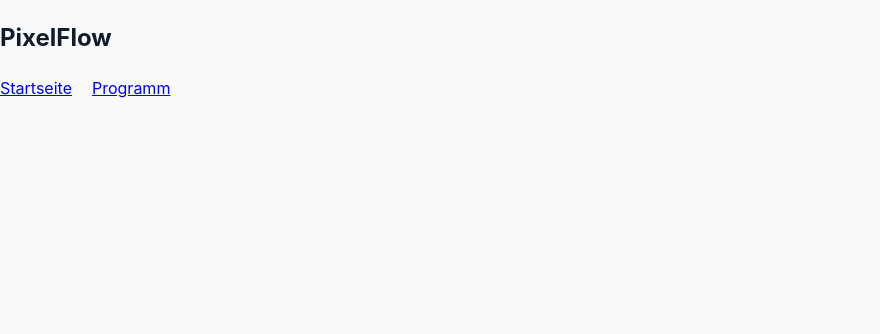
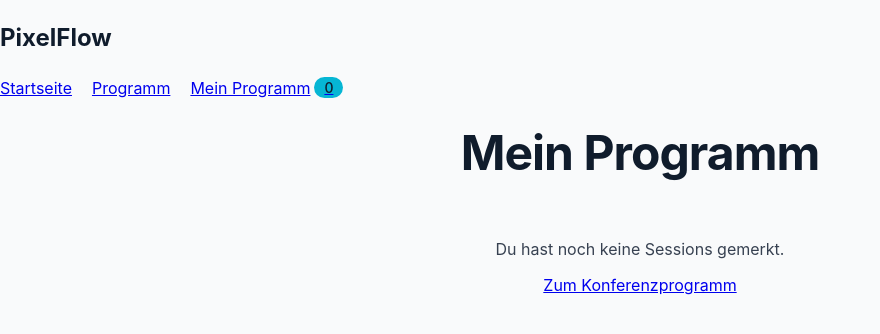
Before and after one commit to ct26m044/nextgen_project, a Vue app: page /my-program in a window 1280 px wide. Shown: the top 334 px of the page, without its empty margins (0-880 px from the left). Built offline with nearby package versions, Linux system fonts and the light colour scheme.

Commit message:
add My Program basic functionality

```diff
--- a/src/App.vue
+++ b/src/App.vue
@@ -1,4 +1,5 @@
 <script setup lang="ts">
+import MyProgramCounter from './components/feature/my-program/MyProgramCounter.vue'
 </script>
 
 <template>
@@ -8,6 +9,7 @@
       <nav>
         <RouterLink to="/">Startseite</RouterLink>
         <RouterLink to="/program">Programm</RouterLink>
+        <MyProgramCounter />
       </nav>
     </header>
 
--- /dev/null
+++ b/src/components/feature/my-program/MyProgramButton.vue
@@ -0,0 +1,56 @@
+<script setup lang="ts">
+import { computed } from 'vue'
+import { useMyProgram } from '../../../composables/useMyProgram'
+
+const props = defineProps<{ sessionId: string }>()
+
+const { has, toggle } = useMyProgram()
+const isSelected = computed(() => has(props.sessionId))
+</script>
+
+<template>
+  <button
+    type="button"
+    class="my-program-button"
+    :class="{ selected: isSelected }"
+    :aria-pressed="isSelected"
+    @click="toggle(sessionId)"
+  >
+    {{ isSelected ? '✓ In meinem Programm' : '+ Zu meinem Programm' }}
+  </button>
+</template>
+
+<style scoped>
+.my-program-button {
+  align-self: flex-start;
+  padding: var(--space-2) var(--space-inline-lg);
+  border: 2px solid var(--color-action-primary);
+  border-radius: 8px;
+  background: var(--color-action-primary);
+  color: var(--color-action-primary-text);
+  font-family: var(--text-label-font-family);
+  font-size: var(--text-label-font-size);
+  font-weight: var(--text-label-font-weight);
+  line-height: var(--text-label-line-height);
+  cursor: pointer;
+}
+
+.my-program-button:hover {
+  border-color: var(--color-action-primary-hover);
+  background: var(--color-action-primary-hover);
+}
+
+.my-program-button.selected {
+  background: var(--color-surface);
+  color: var(--color-action-primary);
+}
+
+.my-program-button.selected:hover {
+  background: var(--color-surface-muted);
+}
+
+.my-program-button:focus-visible {
+  outline: 2px solid var(--color-focus-ring);
+  outline-offset: 2px;
+}
+</style>
--- /dev/null
+++ b/src/components/feature/my-program/MyProgramCounter.vue
@@ -0,0 +1,31 @@
+<script setup lang="ts">
+import { useMyProgram } from '../../../composables/useMyProgram'
+
+const { count } = useMyProgram()
+</script>
+
+<template>
+  <RouterLink :to="{ name: 'my-program' }" class="my-program-counter">
+    Mein Programm
+    <span class="badge" :aria-label="`${count} Sessions gemerkt`">{{ count }}</span>
+  </RouterLink>
+</template>
+
+<style scoped>
+.my-program-counter {
+  display: inline-flex;
+  align-items: center;
+  gap: var(--space-inline-xs);
+}
+
+.badge {
+  min-width: 1.5em;
+  padding: 0 var(--space-1);
+  border-radius: 999px;
+  background: var(--color-accent);
+  color: var(--color-text-primary);
+  font-size: var(--text-label-font-size);
+  font-weight: var(--text-label-font-weight);
+  text-align: center;
+}
+</style>
--- a/src/components/feature/program/SessionDetail.vue
+++ b/src/components/feature/program/SessionDetail.vue
@@ -1,5 +1,6 @@
 <script setup lang="ts">
 import type { SessionDetails } from '../../../types/conference'
+import MyProgramButton from '../my-program/MyProgramButton.vue'
 
 defineProps<{ session: SessionDetails }>()
 
@@ -41,7 +42,7 @@ const formatDay = (iso: string) => dateFormatter.format(new Date(iso))
       </ul>
     </section>
 
-    <!-- later: <MyProgramButton :session-id="session.id" /> -->
+    <MyProgramButton :session-id="session.id" />
   </article>
 </template>
 
--- /dev/null
+++ b/src/composables/useMyProgram.ts
@@ -0,0 +1,117 @@
+import { computed, readonly, ref, watch } from 'vue'
+
+const STORAGE_KEY = 'pixelflow:my-program:v1'
+const STORAGE_VERSION = 1
+
+interface StoredProgram {
+  version: number
+  ids: string[]
+}
+
+const selectedIds = ref<string[]>([])
+let initialized = false
+
+/** Validates the stored structure; returns the IDs or null if unusable. */
+function parseStored(raw: string | null): string[] | null {
+  if (raw === null) return null
+
+  try {
+    const data: unknown = JSON.parse(raw)
+
+    if (
+      typeof data !== 'object' || data === null ||
+      (data as StoredProgram).version !== STORAGE_VERSION ||
+      !Array.isArray((data as StoredProgram).ids)
+    ) {
+      return null
+    }
+
+    const ids = (data as StoredProgram).ids.filter(
+      (id): id is string => typeof id === 'string'
+    )
+    return [...new Set(ids)]
+  } catch {
+    return null
+  }
+}
+
+function load(): string[] {
+  try {
+    return parseStored(window.localStorage.getItem(STORAGE_KEY)) ?? []
+  } catch {
+    // Storage blocked (e.g. privacy mode) → start with an empty program
+    return []
+  }
+}
+
+function save(ids: string[]) {
+  try {
+    const value: StoredProgram = { version: STORAGE_VERSION, ids }
+    const serialized = JSON.stringify(value)
+    if (window.localStorage.getItem(STORAGE_KEY) !== serialized) {
+      window.localStorage.setItem(STORAGE_KEY, serialized)
+    }
+  } catch {
+    // Quota exceeded or storage blocked → keep the in-memory state only
+  }
+}
+
+function sameIds(a: string[], b: string[]) {
+  return a.length === b.length && a.every((id, i) => id === b[i])
+}
+
+/** Rehydrates from localStorage once, then keeps storage and other tabs in sync. */
+function init() {
+  if (initialized || typeof window === 'undefined') return
+  initialized = true
+
+  // 1. Rehydration: restore state before anything is persisted
+  selectedIds.value = load()
+
+  // 2. Persist every change
+  watch(selectedIds, ids => save(ids))
+
+  // 3. Take over changes made in another tab
+  window.addEventListener('storage', event => {
+    if (event.key !== STORAGE_KEY && event.key !== null) return
+
+    const ids = event.key === null ? [] : parseStored(event.newValue) ?? []
+    if (!sameIds(ids, selectedIds.value)) {
+      selectedIds.value = ids
+    }
+  })
+}
+
+export function useMyProgram() {
+  init()
+
+  function has(id: string): boolean {
+    return selectedIds.value.includes(id)
+  }
+
+  function toggle(id: string) {
+    // Always assign a new array so the watcher fires without `deep`
+    selectedIds.value = has(id)
+      ? selectedIds.value.filter(existing => existing !== id)
+      : [...selectedIds.value, id]
+  }
+
+  /** Removes stored IDs that no longer exist in the conference data. */
+  function removeInvalidIds(validIds: Iterable<string>) {
+    const valid = new Set(validIds)
+    const cleaned = selectedIds.value.filter(id => valid.has(id))
+    if (cleaned.length !== selectedIds.value.length) {
+      selectedIds.value = cleaned
+    }
+  }
+
+  const count = computed(() => selectedIds.value.length)
+
+  return {
+    selectedIds: readonly(selectedIds),
+    has,
+    toggle,
+    count,
+    removeInvalidIds
+  }
+}
--- a/src/router/index.ts
+++ b/src/router/index.ts
@@ -26,6 +26,11 @@ const router = createRouter({
       path: '/speakers/:id',
       name: 'speaker-detail',
       component: SpeakerDetailView
+    },
+    {
+      path: '/my-program',
+      name: 'my-program',
+      component: () => import('../views/MyProgramView.vue')
     }
   ],
   scrollBehavior() {
--- /dev/null
+++ b/src/views/MyProgramView.vue
@@ -0,0 +1,75 @@
+<script setup lang="ts">
+import { computed } from 'vue'
+import { useConferenceData } from '../composables/useConferenceData'
+import { useMyProgram } from '../composables/useMyProgram'
+import SessionCard from '../components/feature/program/SessionCard.vue'
+import MyProgramButton from '../components/feature/my-program/MyProgramButton.vue'
+import type { Session } from '../types/conference'
+
+const { sessions, getSession } = useConferenceData()
+const { selectedIds, removeInvalidIds } = useMyProgram()
+
+removeInvalidIds(sessions.map(s => s.id))
+
+const mySessions = computed(() =>
+  selectedIds.value
+    .map(id => getSession(id))
+    .filter((s): s is Session => s !== undefined)
+    .sort((a, b) =>
+      (a.day + a.startTime).localeCompare(b.day + b.startTime)
+    )
+)
+</script>
+
+<template>
+  <main class="my-program-page">
+    <h1>Mein Programm</h1>
+
+    <template v-if="mySessions.length">
+      <p>{{ mySessions.length }} {{ mySessions.length === 1 ? 'Session' : 'Sessions' }} gemerkt</p>
+
+      <ul class="session-list">
+        <li v-for="session in mySessions" :key="session.id">
+          <SessionCard :session="session" />
+          <MyProgramButton :session-id="session.id" />
+        </li>
+      </ul>
+    </template>
+
+    <section v-else class="empty">
+      <p>Du hast noch keine Sessions gemerkt.</p>
+      <RouterLink :to="{ name: 'program' }">Zum Konferenzprogramm</RouterLink>
+    </section>
+  </main>
+</template>
+
+<style scoped>
+.my-program-page {
+  min-height: auto;
+  max-width: 1000px;
+  margin: 0 auto;
+}
+
+.session-list {
+  display: grid;
+  gap: var(--space-stack-md);
+  width: 100%;
+  margin: var(--space-section-gap) 0 0;
+  padding: 0;
+  list-style: none;
+}
+
+.session-list li {
+  display: flex;
+  flex-direction: column;
+  gap: var(--space-stack-xs);
+}
+
+.empty {
+  display: flex;
+  flex-direction: column;
+  align-items: center;
+  gap: var(--space-stack-sm);
+  margin-top: var(--space-section-gap);
+}
+</style>
```
